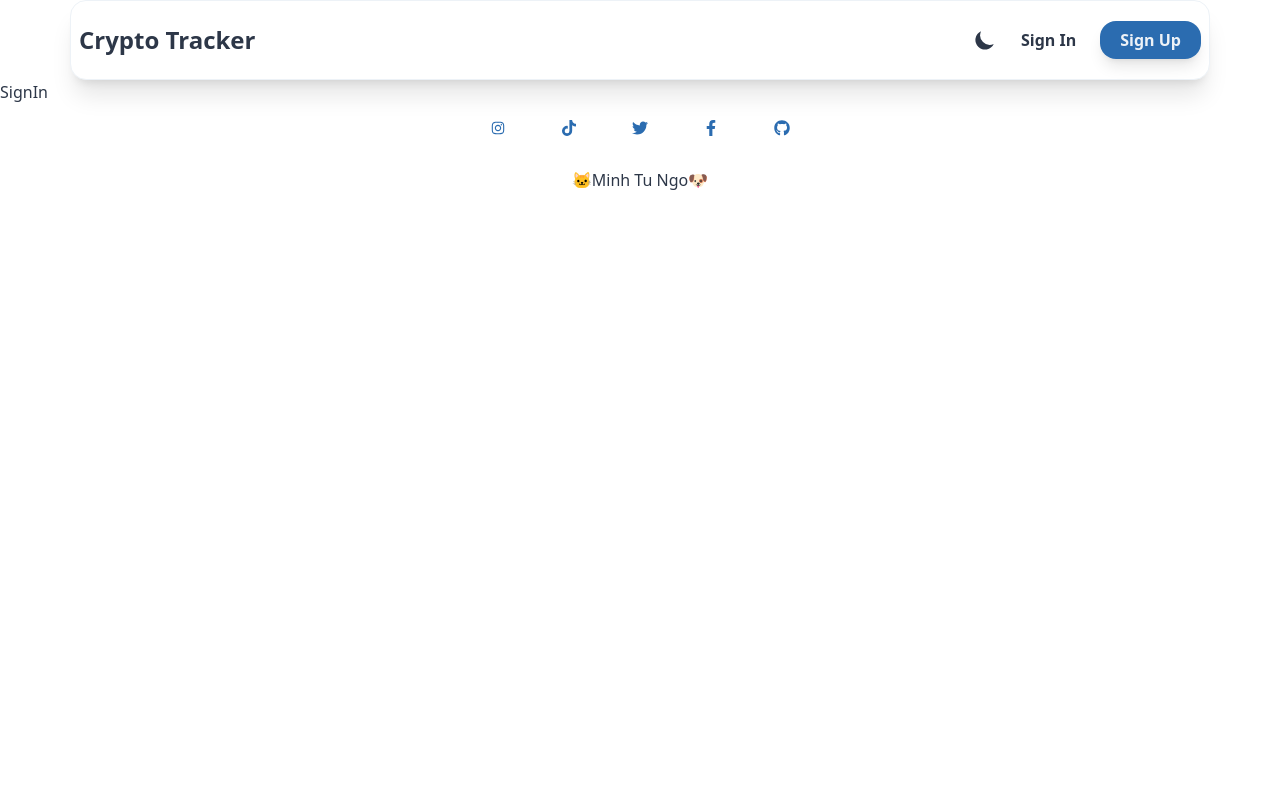
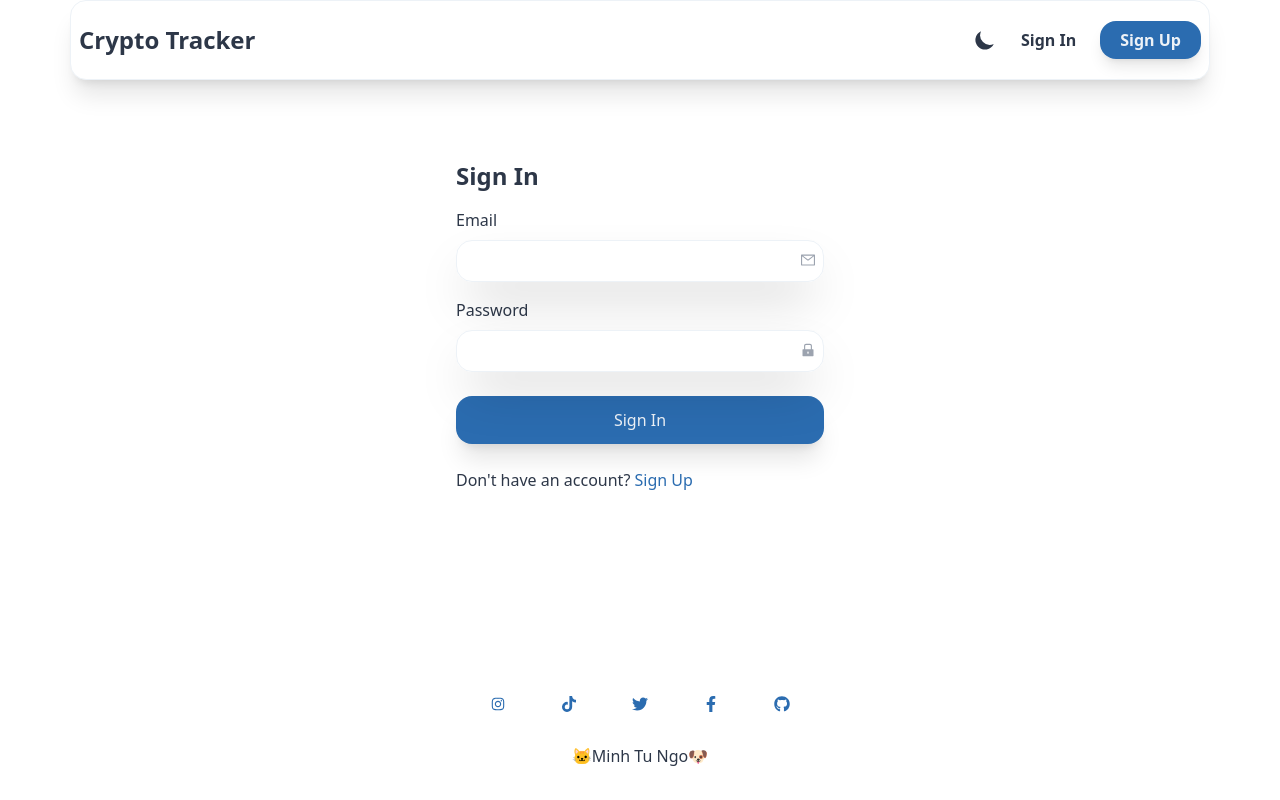
Before and after one commit to minhtungo/crypto-tracker-v2, a React (Create React App) app: page /signin in a window 1280 px wide. Built offline with nearby package versions, Linux system fonts and the light colour scheme; no server answers.

Commit message:
Sign In page

```diff
--- a/src/pages/SignIn.jsx
+++ b/src/pages/SignIn.jsx
@@ -1,6 +1,46 @@
+import { AiOutlineMail, AiFillLock } from 'react-icons/ai';
+import { Link } from 'react-router-dom';
+
 const SignIn = () => {
   return (
-    <div>SignIn</div>
-  )
-}
-export default SignIn
+    <div>
+      <div className='max-w-[400px] mx-auto min-h-[600px] px-4 py-20 '>
+        <h1 className='text-2xl font-bold'>Sign In</h1>
+        <form>
+          <div className='my-4'>
+            <label>Email</label>
+            <div className='my-2 w-full relative rounded-2xl shadow-2xl'>
+              <input
+                className='w-full p-2 bg-primary border border-input rounded-2xl'
+                type='email'
+                name='email'
+              />
+              <AiOutlineMail className='absolute right-2 top-3 text-gray-400' />
+            </div>
+          </div>
+          <div className='my-4'>
+            <label>Password</label>
+            <div className='my-2 w-full relative rounded-2xl shadow-2xl'>
+              <input
+                className='w-full p-2 bg-primary border border-input rounded-2xl'
+                type='password'
+                name='password'
+              />
+              <AiFillLock className='absolute right-2 top-3 text-gray-400' />
+            </div>
+          </div>
+          <button className='w-full my-2 p-3 bg-button text-btnText rounded-2xl shadow-xl'>
+            Sign In
+          </button>
+        </form>
+        <p className='my-4'>
+          Don't have an account?{' '}
+          <Link to='signup' className='text-accent'>
+            Sign Up
+          </Link>
+        </p>
+      </div>
+    </div>
+  );
+};
+export default SignIn;
```
